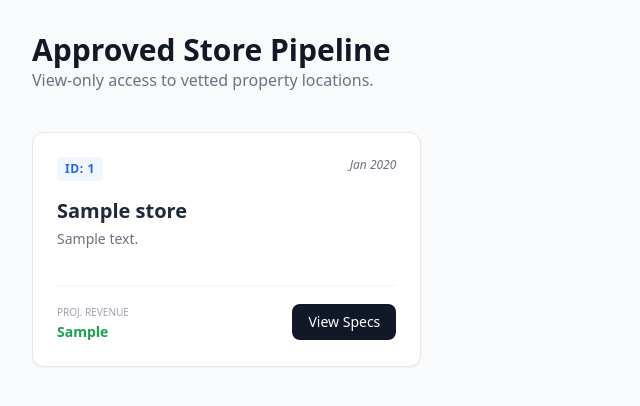
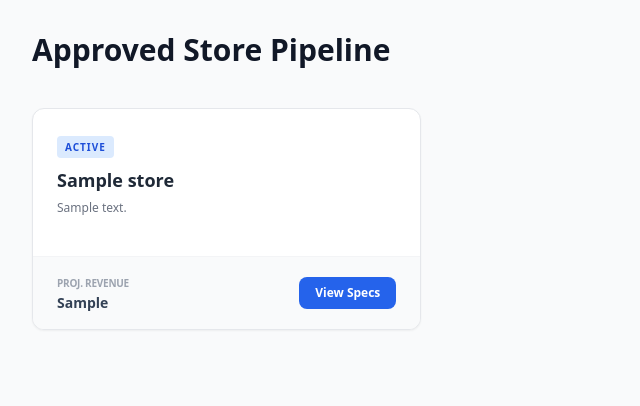
Before and after one commit to rhcp1304/property-approval-dashboard, a Django app: page /approved/ in a window 1280 px wide. Shown: the top 406 px of the page, without its empty margins (0-640 px from the left). Run offline with Django 5.2, Linux system fonts and the light colour scheme; tables that the repository leaves empty hold one stand-in row (values such as "Sample post"); some libraries are stand-ins or nearby versions.

Commit message:
update code

```diff
--- a/store/templates/dashboard/approved_list.html
+++ b/store/templates/dashboard/approved_list.html
@@ -2,36 +2,49 @@
 <html lang="en">
 <head>
     <script src="https://cdn.tailwindcss.com"></script>
+    <style>
+        /* Ensures titles wrap and balance nicely across lines */
+        .balanced-text {
+            text-wrap: balance;
+        }
+    </style>
 </head>
 <body class="bg-gray-50 min-h-screen p-8">
     <div class="max-w-7xl mx-auto">
         <header class="mb-10">
             <h1 class="text-3xl font-bold text-gray-900">Approved Store Pipeline</h1>
-            <p class="text-gray-500">View-only access to vetted property locations.</p>
         </header>
 
         <div class="grid grid-cols-1 md:grid-cols-2 lg:grid-cols-3 gap-6">
             {% for property in properties %}
-            <div class="bg-white rounded-xl shadow-sm border border-gray-200 overflow-hidden hover:shadow-md transition">
-                <div class="p-6">
-                    <div class="flex justify-between items-start mb-4">
-                        <span class="text-xs font-bold text-blue-600 bg-blue-50 px-2 py-1 rounded uppercase tracking-wider">
-                            ID: {{ property.property_id }}
+            <div class="bg-white rounded-xl shadow-sm border border-gray-200 overflow-hidden hover:shadow-md transition flex flex-col h-full">
+                <div class="p-6 flex-grow">
+                    <div class="mb-3">
+                        <span class="text-[10px] font-bold px-2 py-1 rounded uppercase tracking-widest
+                            {% if 'Approved' in property.kissflow_status %} bg-green-100 text-green-700
+                            {% elif 'Pending' in property.kissflow_status %} bg-yellow-100 text-yellow-700
+                            {% else %} bg-blue-100 text-blue-700 {% endif %}">
+                            {{ property.kissflow_status|default:"Status Unknown" }}
                         </span>
-                        <span class="text-xs font-medium text-gray-500 italic">{{ property.latest_approval_date|date:"M Y" }}</span>
                     </div>
-                    <h2 class="text-xl font-bold text-gray-800 truncate mb-1">{{ property.property_name|default:"Unnamed Location" }}</h2>
-                    <p class="text-gray-500 text-sm h-10 overflow-hidden mb-4">{{ property.property_address }}</p>
 
-                    <div class="flex items-center justify-between pt-4 border-t border-gray-100">
-                        <div class="text-sm">
-                            <span class="text-gray-400 block uppercase text-[10px]">Proj. Revenue</span>
-                            <span class="font-bold text-green-600">{{ property.geoiq_projected_revenue|default:"N/A" }}</span>
-                        </div>
-                        <a href="{% url 'approved_detail' property.pk %}" class="bg-gray-900 text-white px-4 py-2 rounded-lg text-sm font-medium hover:bg-black">
-                            View Specs
-                        </a>
+                    <h2 class="text-lg font-bold text-gray-800 leading-tight balanced-text line-clamp-2 mb-2" title="{{ property.market_name }}">
+                        {{ property.market_name }}
+                    </h2>
+
+                    <p class="text-gray-500 text-xs line-clamp-2 min-h-[32px]">
+                        {{ property.property_address }}
+                    </p>
+                </div>
+
+                <div class="px-6 py-4 bg-gray-50 border-t border-gray-100 flex items-center justify-between">
+                    <div class="text-sm">
+                        <span class="text-[10px] text-gray-400 block uppercase font-bold tracking-tight">Proj. Revenue</span>
+                        <span class="font-bold text-slate-700 text-sm">{{ property.geoiq_projected_revenue|default:"N/A" }}</span>
                     </div>
+                    <a href="{% url 'approved_detail' property.pk %}" class="bg-blue-600 text-white px-4 py-2 rounded-lg text-xs font-bold hover:bg-blue-700 transition">
+                        View Specs
+                    </a>
                 </div>
             </div>
             {% endfor %}
```
